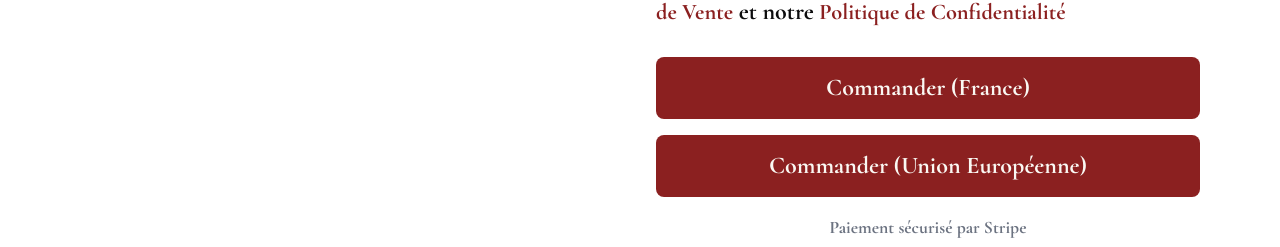
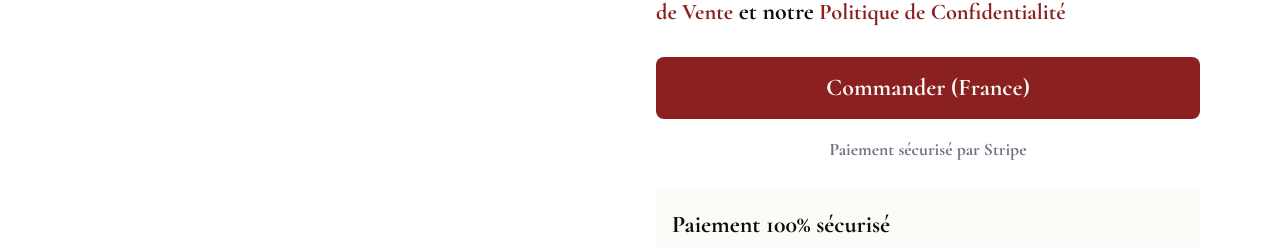
Before and after one commit to powy/picaron-website, a Next.js app: page /en/boutique in a window 1280 px wide. Shown: the part 1147-1394 px from the top of the page. Built offline with nearby package versions, Linux system fonts and the light colour scheme.

Commit message:
Remove Europe delivery from the shop
- Only France delivery is available now.
- The customers should contact the team for other orders.

```diff
--- a/app/[locale]/boutique/page.tsx
+++ b/app/[locale]/boutique/page.tsx
@@ -139,12 +139,13 @@ export default function BoutiquePage() {
                 Commander (France)
               </button>
 
-              <button
+              {/* FIXME: EU delivery button temporarily disabled */}
+              {/* <button
                 onClick={handleCheckoutEU}
                 className="w-full bg-[#8b2020] text-[#faf8f3] py-3 px-6 rounded-lg font-oldstyle text-lg hover:bg-[#a02525] transition-colors"
               >
                 Commander (Union Européenne)
-              </button>
+              </button> */}
 
               <p className="text-sm text-gray-500 text-center">
                 Paiement sécurisé par Stripe
```
